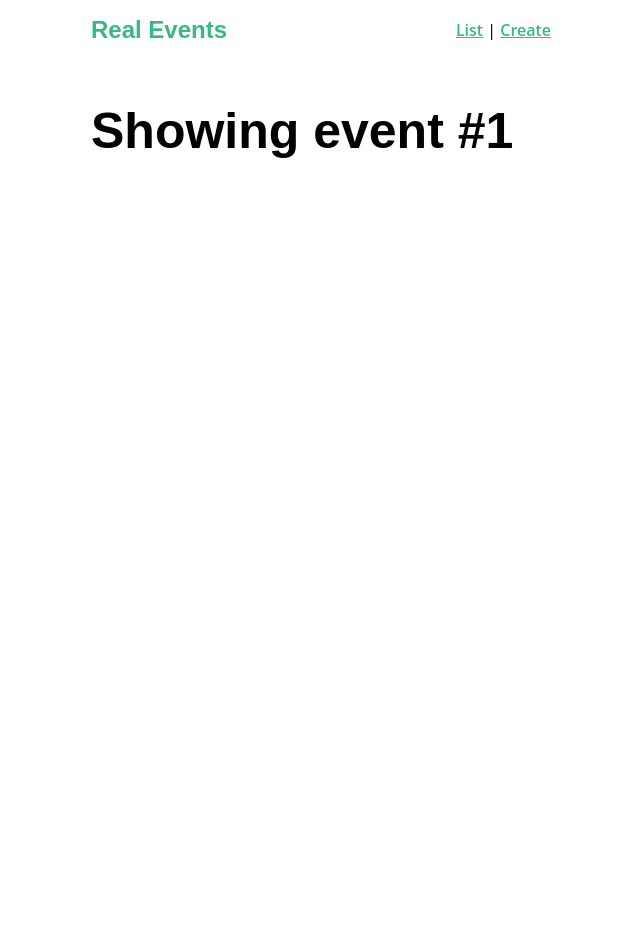
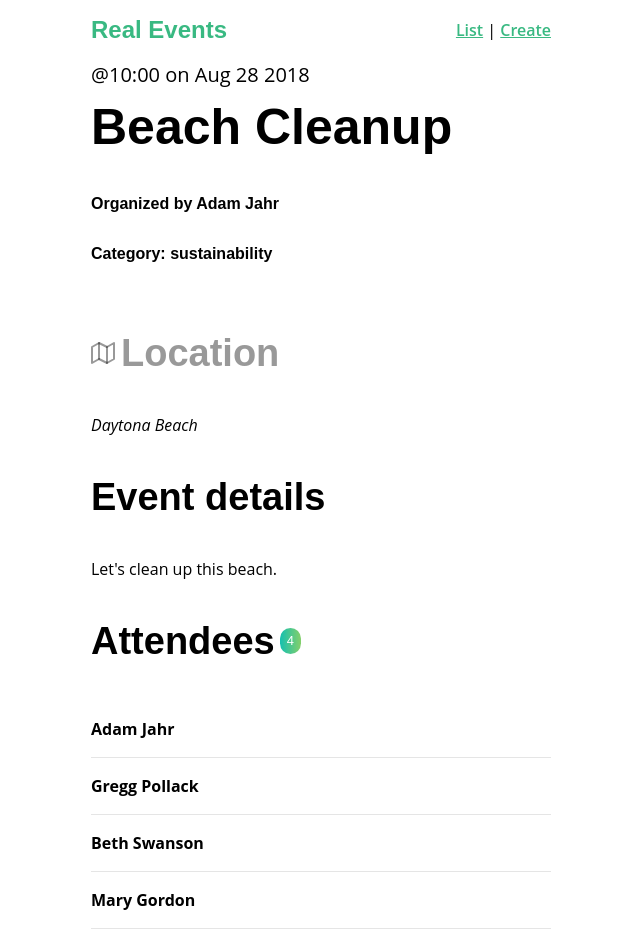
Before and after one commit to shooshpanov/real-vue-app, a Vue app: page /event/1 in a window 1280 px wide. Shown: the whole page, without its empty margins (319-959 px from the left). Before the commit the page ends 800 px from the top, so only its background shows below. Built offline with nearby package versions, Linux system fonts and the light colour scheme; data requests are answered from the project's data file.

Commit message:
Axios added

```diff
--- /dev/null
+++ b/db.json
@@ -0,0 +1,76 @@
+{
+  "events": [
+    {
+      "id": 1,
+      "title": "Beach Cleanup",
+      "date": "Aug 28 2018",
+      "time": "10:00",
+      "location": "Daytona Beach",
+      "description": "Let's clean up this beach.",
+      "organizer": "Adam Jahr",
+      "category": "sustainability",
+      "attendees": [
+        {
+          "id": "abc123",
+          "name": "Adam Jahr"
+        },
+        {
+          "id": "def456",
+          "name": "Gregg Pollack"
+        },
+        {
+          "id": "ghi789",
+          "name": "Beth Swanson"
+        },
+        {
+          "id": "jkl101",
+          "name": "Mary Gordon"
+        }
+      ]
+    },
+    {
+      "id": 2,
+      "title": "Park Cleanup",
+      "date": "Nov 12 2018",
+      "time": "12:00",
+      "location": "132 N Magnolia Street, Orlando, Florida",
+      "description": "We're going to clean up this park.",
+      "organizer": "Adam Jahr",
+      "category": "nature",
+      "attendees": [
+        {
+          "id": "ghi789",
+          "name": "Beth Swanson"
+        },
+        {
+          "id": "jkl101",
+          "name": "Mary Gordon"
+        }
+      ]
+    },
+    {
+      "id": 3,
+      "title": "Pet Adoption Day",
+      "date": "Dec 2 2018",
+      "time": "12:00",
+      "location": "132 N Magnolia Street, Orlando, Florida",
+      "description": "Help animals find new homes.",
+      "organizer": "Gregg Pollack",
+      "category": "animal welfare",
+      "attendees": [
+        {
+          "id": "abc123",
+          "name": "Adam Jahr"
+        },
+        {
+          "id": "ghi789",
+          "name": "Beth Swanson"
+        },
+        {
+          "id": "jkl101",
+          "name": "Mary Gordon"
+        }
+      ]
+    }
+  ]
+}
--- a/package.json
+++ b/package.json
@@ -8,6 +8,8 @@
     "lint": "vue-cli-service lint"
   },
   "dependencies": {
+    "axios": "^0.18.0",
+    "json-server": "^0.14.2",
     "lodash": "^4.17.11",
     "vue": "^2.6.6",
     "vue-router": "^3.0.1",
--- a/src/components/EventCard.vue
+++ b/src/components/EventCard.vue
@@ -1,33 +1,20 @@
 <template>
   <router-link
     class="event-link"
-    :to="{ name: 'event-show', params: { id: 1 } }"
+    :to="{ name: 'event-show', params: { id: event.id } }"
   >
     <div class="event-card -shadow">
       <span class="eyebrow">@ {{ event.time }} on {{ event.date }}</span>
       <h4 class="title">{{ event.title }}</h4>
-      <BaseIcon name="users">{{ event.attendees.lenght }} attending</BaseIcon>
+      <BaseIcon name="users">{{ event.attendees.length }} attending</BaseIcon>
     </div>
   </router-link>
 </template>
 
 <script>
 export default {
-  data() {
-    return {
-      event: {
-        id: 1,
-        title: 'Beach Cleanup',
-        date: 'Tue Aug 19, 2018',
-        time: '6:00 PM',
-        attendees: [
-          [
-            { id: 'abc123', name: 'Serge Shu' },
-            { id: 'def456', name: 'Max Max' }
-          ]
-        ]
-      }
-    }
+  props: {
+    event: Object
   }
 }
 </script>
--- /dev/null
+++ b/src/services/EventService.js
@@ -0,0 +1,19 @@
+import axios from 'axios'
+
+const apiClient = axios.create({
+  baseURL: `http://localhost:3000`,
+  withCredentials: false, // This is the default
+  headers: {
+    Accept: 'application/json',
+    'Content-Type': 'application/json'
+  }
+})
+
+export default {
+  getEvents() {
+    return apiClient.get('/events')
+  },
+  getEvent(id) {
+    return apiClient.get('/events/' + id)
+  }
+}
--- a/src/views/EventList.vue
+++ b/src/views/EventList.vue
@@ -1,15 +1,30 @@
 <template>
   <div>
     <h1>Event Listing</h1>
-    <event-card />
+    <event-card v-for="event in events" :key="event.id" :event="event" />
   </div>
 </template>
 <script>
 import EventCard from '@/components/EventCard.vue'
+import EventService from '@/services/EventService.js'
 
 export default {
   components: {
     EventCard
+  },
+  data() {
+    return {
+      events: []
+    }
+  },
+  created() {
+    EventService.getEvents()
+      .then(response => {
+        this.events = response.data
+      })
+      .catch(error => {
+        console.log('There was an error: ' + error.response)
+      })
   }
 }
 </script>
--- a/src/views/EventShow.vue
+++ b/src/views/EventShow.vue
@@ -1,9 +1,73 @@
 <template>
-  <h1>Showing event #{{ id }}</h1>
+  <div>
+    <div class="event-header">
+      <span class="eyebrow">@{{ event.time }} on {{ event.date }}</span>
+      <h1 class="title">{{ event.title }}</h1>
+      <h5>Organized by {{ event.organizer }}</h5>
+      <h5>Category: {{ event.category }}</h5>
+    </div>
+    <BaseIcon name="map">
+      <h2>Location</h2>
+    </BaseIcon>
+    <address>{{ event.location }}</address>
+    <h2>Event details</h2>
+    <p>{{ event.description }}</p>
+    <h2>
+      Attendees
+      <span class="badge -fill-gradient">{{
+        event.attendees ? event.attendees.length : 0
+      }}</span>
+    </h2>
+    <ul class="list-group">
+      <li
+        v-for="(attendee, index) in event.attendees"
+        :key="index"
+        class="list-item"
+      >
+        <b>{{ attendee.name }}</b>
+      </li>
+    </ul>
+  </div>
 </template>
 
 <script>
+import EventService from '@/services/EventService.js'
 export default {
-  props: ['id']
+  props: ['id'],
+  data() {
+    return {
+      event: {}
+    }
+  },
+  created() {
+    EventService.getEvent(this.id)
+      .then(response => {
+        this.event = response.data
+      })
+      .catch(err => {
+        console.log('There was an error:' + err.response)
+      })
+  }
 }
 </script>
+
+<style scoped>
+.location {
+  margin-bottom: 0;
+}
+.location > .icon {
+  margin-left: 10px;
+}
+.event-header > .title {
+  margin: 0;
+}
+.list-group {
+  margin: 0;
+  padding: 0;
+  list-style: none;
+}
+.list-group > .list-item {
+  padding: 1em 0;
+  border-bottom: solid 1px #e5e5e5;
+}
+</style>
```
Also changed, not shown: public/db.json (added, +49 -0 lines), 1 other file (tests, documents, lock files or other folders).
